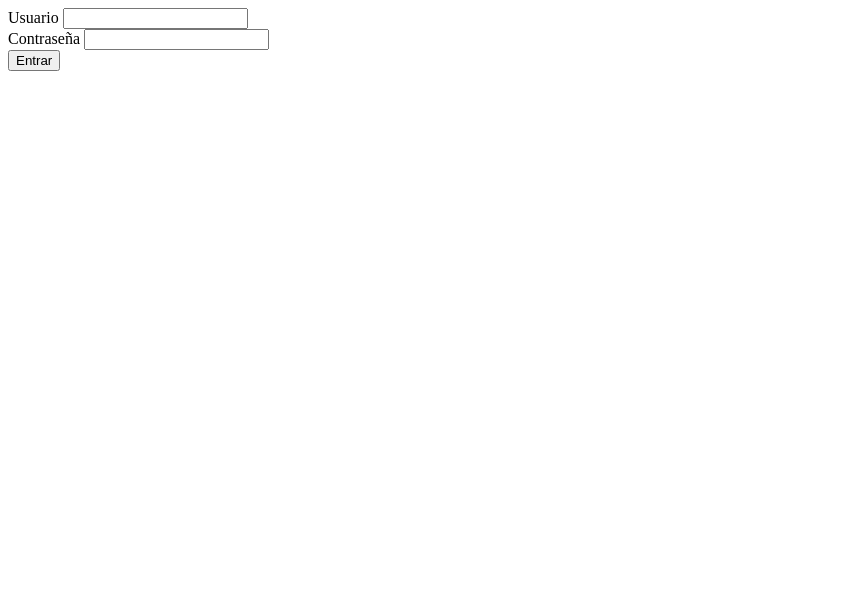
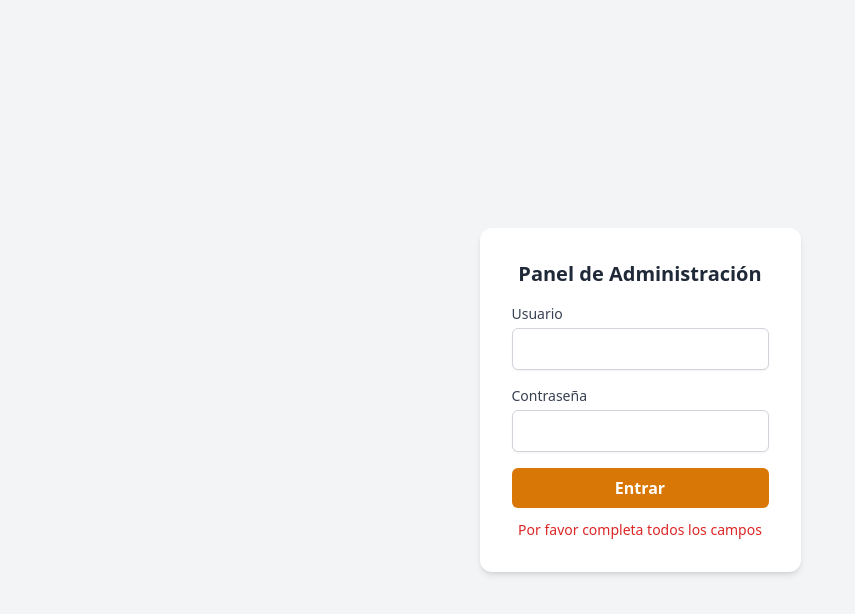
Before and after one commit to fleydercm/sabores-fleydelicias, a website: page public/login.html in a window 1280 px wide. Both pictures are taken after a click on the button "Entrar". Shown: the whole page, without its empty margins (0-855 px from the left). Drawn offline with nearby package versions, Linux system fonts and the light colour scheme.

Commit message:
Actualizar login.html sin atributos onclick inline

```diff
--- a/public/login.html
+++ b/public/login.html
@@ -1,24 +1,39 @@
+<!DOCTYPE html>
+<html lang="es">
+<head>
+    <meta charset="UTF-8">
+    <meta name="viewport" content="width=device-width, initial-scale=1.0">
+    <title>Iniciar Sesión - Admin</title>
+    <script src="https://cdn.tailwindcss.com"></script>
+</head>
+<body class="bg-gray-100 flex flex-col items-center justify-center min-h-screen">
+    <div class="bg-white p-8 rounded-xl shadow-md w-90 max-w-md">
+        <h2 id="titulo" class="text-xl font-bold mb-4 text-center text-gray-800">Panel de Administración</h2>
         <form class="space-y-4" onsubmit="return false;">
             <div>
                 <label class="block text-sm font-medium text-gray-700">Usuario</label>
-        <input type="text" id="username" required class="mt-1 block w-full px-3 py-2 border border-gray-300 rounded-md shadow-sm">
+                <input type="text" id="username" required class="mt-1 block w-full px-3 py-2 border border-gray-300 rounded-md shadow-sm focus:outline-none focus:ring-amber-500 focus:border-amber-500">
             </div>
             <div>
                 <label class="block text-sm font-medium text-gray-700">Contraseña</label>
-        <input type="password" id="password" required class="mt-1 block w-full px-3 py-2 border border-gray-300 rounded-md shadow-sm">
+                <input type="password" id="password" required class="mt-1 block w-full px-3 py-2 border border-gray-300 rounded-md shadow-sm focus:outline-none focus:ring-amber-500 focus:border-amber-500">
             </div>
-    <button type="button" id="btnEntrar" class="w-full py-2 px-4 rounded-md text-white bg-red-600 hover:bg-red-700">
+            <button type="button" id="btnEntrar" class="w-full py-2 px-4 rounded-md text-white bg-amber-600 hover:bg-amber-700 font-bold transition">
                 Entrar
             </button>
         </form>
+        <div id="mensaje" class="mt-3 text-center text-sm"></div>
+    </div>
 
     <script>
         document.getElementById('btnEntrar').addEventListener('click', async function() {
             const username = document.getElementById('username').value.trim();
             const password = document.getElementById('password').value;
+            const mensaje = document.getElementById('mensaje');
 
             if (!username || !password) {
-            alert('Por favor completa todos los campos');
+                mensaje.textContent = 'Por favor completa todos los campos';
+                mensaje.className = 'mt-3 text-center text-sm text-red-600 font-medium';
                 return;
             }
 
@@ -34,11 +49,15 @@
                 if (response.ok && data.success) {
                     window.location.href = '/admin';
                 } else {
-                alert(data.message || 'Credenciales inválidas');
+                    mensaje.textContent = data.message || 'Credenciales inválidas';
+                    mensaje.className = 'mt-3 text-center text-sm text-red-600 font-medium';
                 }
             } catch (error) {
                 console.error('Error:', error);
-            alert('Error de conexión con el servidor');
+                mensaje.textContent = 'Error de conexión con el servidor';
+                mensaje.className = 'mt-3 text-center text-sm text-red-600 font-medium';
             }
         });
     </script>
+</body>
+</html>
```
Lines whose indentation alone changed are shown as unchanged.
